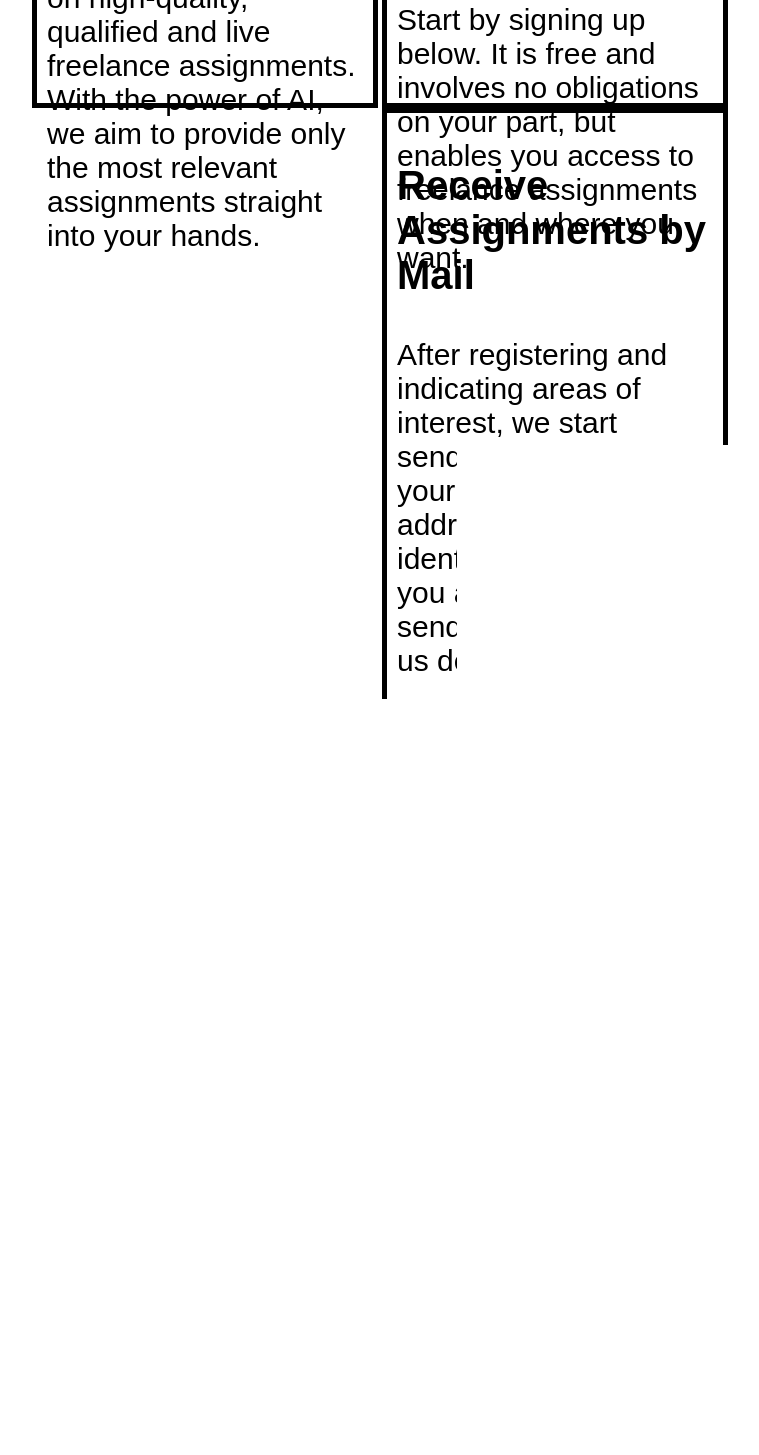
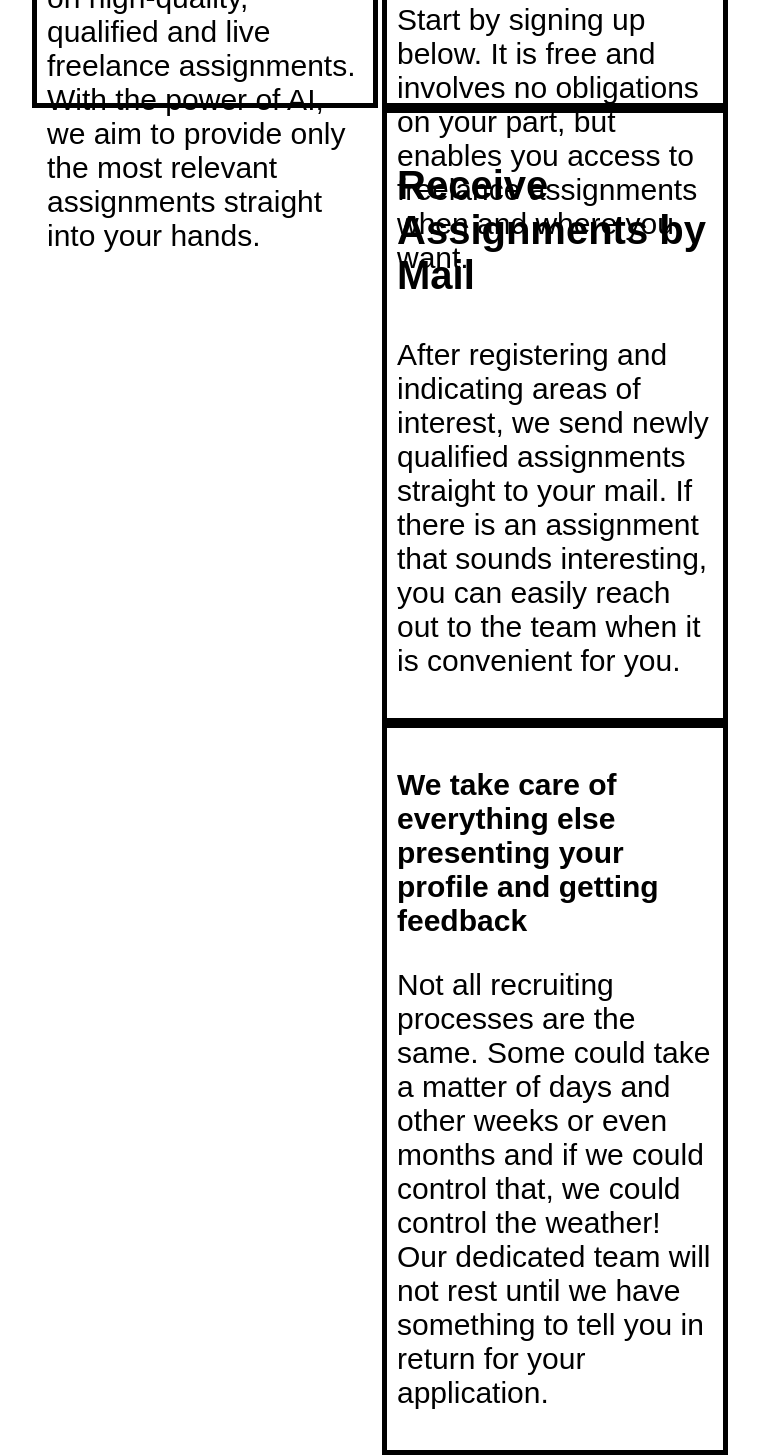
Before and after one commit to BjornBishop/Third-Attempt, a plain HTML site: page index.html in a window 1280 px wide. Shown: the part 1080-2535 px from the top of the page, without its empty margins (306-1065 px from the left). Before the commit the page ends 1811 px from the top, so only its background shows below. Drawn offline with Linux system fonts and the light colour scheme.

Commit message:
feat:third div row added to why section

```diff
--- a/assets/style.css
+++ b/assets/style.css
@@ -179,4 +179,20 @@
   font-size: 30px;
   font-family: sans-serif;
 }
+/* third row "why" section */
+.row-three-text {
+    width: 25%;
+    border: black 5px solid;
+    display: inline-block;
+    vertical-align: top;
+    padding: 10px;
+}
+.row-three-text h3{
+  font-size: 30px;
+  font-family: sans-serif;
+}
+.row-three-text p {
+  font-size: 30px;
+  font-family: sans-serif;
+}
 /* This part is all about making the site reactive */
--- a/index.html
+++ b/index.html
@@ -50,7 +50,7 @@
         <div id="why">
             <div class="hidden">hidden</div>
                 <div class="left-text">
-                    <h3>This is the <br>Plan and Action</h3>
+                    <h3>Here is the <br>Plan in Action</h3>
                     <p>GigFree offers a simple way to get your hands on high-quality, qualified and live freelance assignments.
                         With the power of AI, we aim to provide only the most relevant assignments straight into your hands.
                     </p>
@@ -65,9 +65,17 @@
             <div class="hidden2">hidden</div>
             <div class="row-two-text">
                 <h3>Receive Assignments by Mail</h3>
-                <p>After registering and indicating areas of interest, we start sending assignments to your registered
-                    email address. Once you identify an assignment you are interested in, send in your CV and let us deal
-                    with the rest!
+                <p>After registering and indicating areas of interest, we send newly qualified assignments straight to your mail.
+                    If there is an assignment that sounds interesting, you can easily reach out to the team when it is convenient for you.
+                </p>
+            </div>
+            <div class="hidden2">hidden</div>
+            <div class="hidden2">hidden</div>
+            <div class="row-three-text">
+                <h3>We take care of everything else <br> presenting your profile and getting feedback</h3>
+                <p>Not all recruiting processes are the same. Some could take a matter of days and other weeks or even months
+                     and if we could control that, we could control the weather! Our dedicated team will not rest until we have something
+                    to tell you in return for your application.
                 </p>
             </div>
         </div>
```
